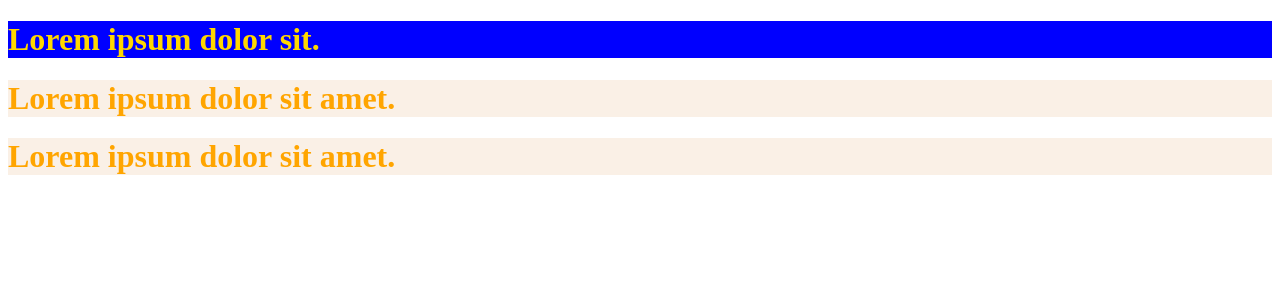
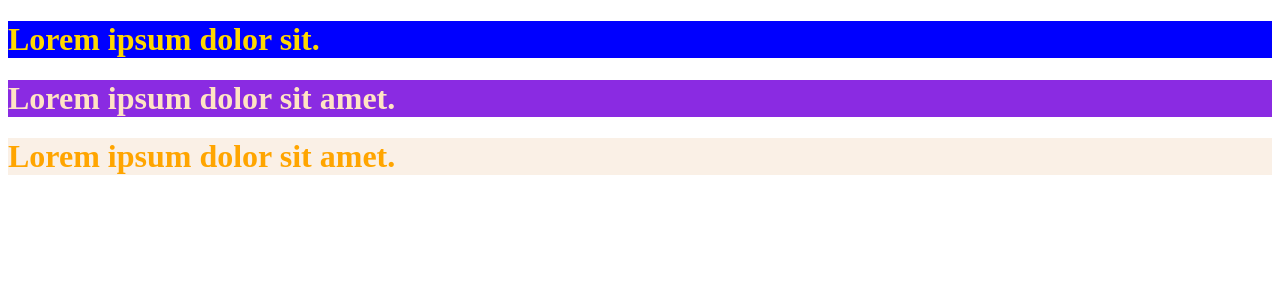
Before and after one commit to AngelosGithub/react231031, a React (Create React App) app: page / in a window 1280 px wide. Shown: the top 300 px of the page. Built offline with nearby package versions, Linux system fonts and the light colour scheme.

Commit message:
231101 보통의 css파일 사용시 클래스 이름이 겹칠 수 있음

```diff
--- a/src/component/MyBox.js
+++ b/src/component/MyBox.js
@@ -1,8 +1,8 @@
-import "../style/style1.css";
+import mycss from "../style/style1.module.css";
 export function MyBox() {
   return (
     <div>
-      <h1 className="boxClass">Lorem ipsum dolor sit amet.</h1>
+      <h1 className={mycss.boxClass}>Lorem ipsum dolor sit amet.</h1>
     </div>
   );
 }
--- a/src/component/MyComponent.js
+++ b/src/component/MyComponent.js
@@ -1,8 +1,8 @@
-import "../style/style2.css";
+import style from "../style/style2.module.css";
 export function MyComponent() {
   return (
     <div>
-      <h1 className="boxClass">Lorem ipsum dolor sit amet.</h1>
+      <h1 className={style.boxClass}>Lorem ipsum dolor sit amet.</h1>
     </div>
   );
 }
```
Also changed, not shown: src/style/style1.module.css (renamed from src/style/style1.css), src/style/style2.module.css (renamed from src/style/style2.css).
